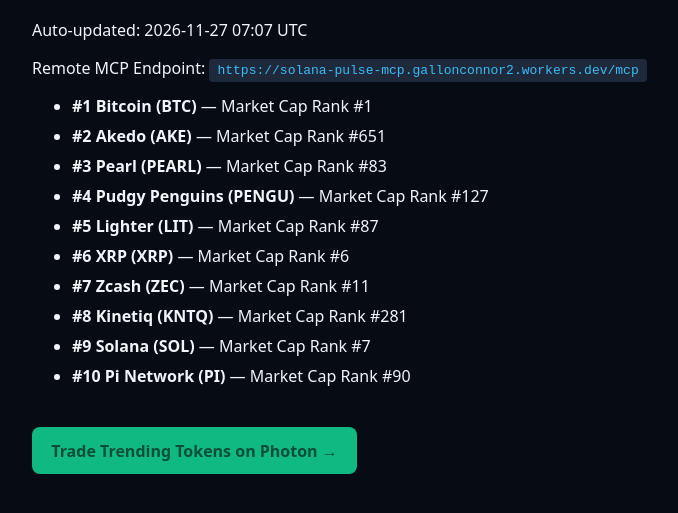
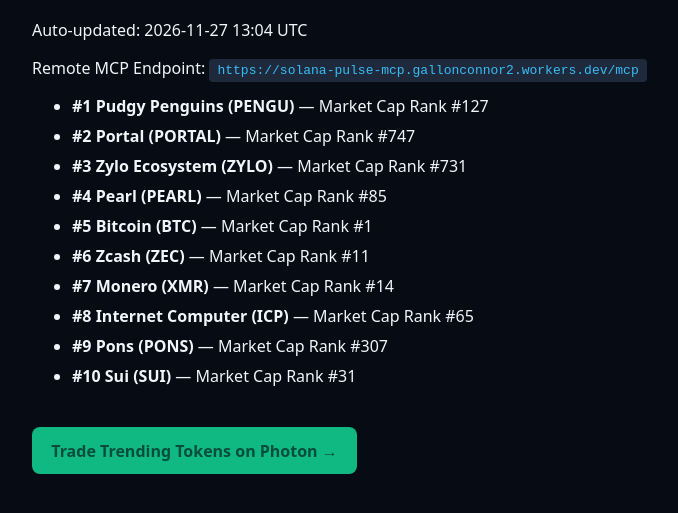
Before and after one commit to Terminalcut/agent-scaffold-mcp, a plain HTML site: page pulse.html in a window 1280 px wide. Shown: the part 99-612 px from the top of the page, without its empty margins (208-886 px from the left). Drawn offline with Linux system fonts and the light colour scheme.

Commit message:
Auto-update live SEO pulse

```diff
--- a/pulse.html
+++ b/pulse.html
@@ -3,7 +3,7 @@
 <head>
   <meta charset="UTF-8">
   <meta name="viewport" content="width=device-width,initial-scale=1">
-  <title>Live Solana &amp; Crypto Agent Pulse (2026-11-27 07:07 UTC)</title>
+  <title>Live Solana &amp; Crypto Agent Pulse (2026-11-27 13:04 UTC)</title>
   <style>
     body { font-family: system-ui, sans-serif; background: #070b14; color: #f1f5f9; padding: 2rem; max-width: 800px; margin: auto; }
     a.btn { display: inline-block; margin-top: 1.5rem; background: #10b981; color: #064e3b; padding: 0.8rem 1.2rem; border-radius: 8px; font-weight: 700; text-decoration: none; }
@@ -13,19 +13,19 @@
 </head>
 <body>
   <h1>Live Crypto &amp; AI Agent Market Pulse</h1>
-  <p>Auto-updated: 2026-11-27 07:07 UTC</p>
+  <p>Auto-updated: 2026-11-27 13:04 UTC</p>
   <p>Remote MCP Endpoint: <code>https://solana-pulse-mcp.gallonconnor2.workers.dev/mcp</code></p>
   <ul>
-    <li><strong>#1 Bitcoin (BTC)</strong> — Market Cap Rank #1</li>
-<li><strong>#2 Akedo (AKE)</strong> — Market Cap Rank #651</li>
-<li><strong>#3 Pearl (PEARL)</strong> — Market Cap Rank #83</li>
-<li><strong>#4 Pudgy Penguins (PENGU)</strong> — Market Cap Rank #127</li>
-<li><strong>#5 Lighter (LIT)</strong> — Market Cap Rank #87</li>
-<li><strong>#6 XRP (XRP)</strong> — Market Cap Rank #6</li>
-<li><strong>#7 Zcash (ZEC)</strong> — Market Cap Rank #11</li>
-<li><strong>#8 Kinetiq (KNTQ)</strong> — Market Cap Rank #281</li>
-<li><strong>#9 Solana (SOL)</strong> — Market Cap Rank #7</li>
-<li><strong>#10 Pi Network (PI)</strong> — Market Cap Rank #90</li>
+    <li><strong>#1 Pudgy Penguins (PENGU)</strong> — Market Cap Rank #127</li>
+<li><strong>#2 Portal (PORTAL)</strong> — Market Cap Rank #747</li>
+<li><strong>#3 Zylo Ecosystem (ZYLO)</strong> — Market Cap Rank #731</li>
+<li><strong>#4 Pearl (PEARL)</strong> — Market Cap Rank #85</li>
+<li><strong>#5 Bitcoin (BTC)</strong> — Market Cap Rank #1</li>
+<li><strong>#6 Zcash (ZEC)</strong> — Market Cap Rank #11</li>
+<li><strong>#7 Monero (XMR)</strong> — Market Cap Rank #14</li>
+<li><strong>#8 Internet Computer (ICP)</strong> — Market Cap Rank #65</li>
+<li><strong>#9 Pons (PONS)</strong> — Market Cap Rank #307</li>
+<li><strong>#10 Sui (SUI)</strong> — Market Cap Rank #31</li>
   </ul>
   <a class="btn" href="https://photon-sol.tinyastro.io/@Sol12" target="_blank" rel="nofollow sponsored">Trade Trending Tokens on Photon →</a>
 </body>
```
